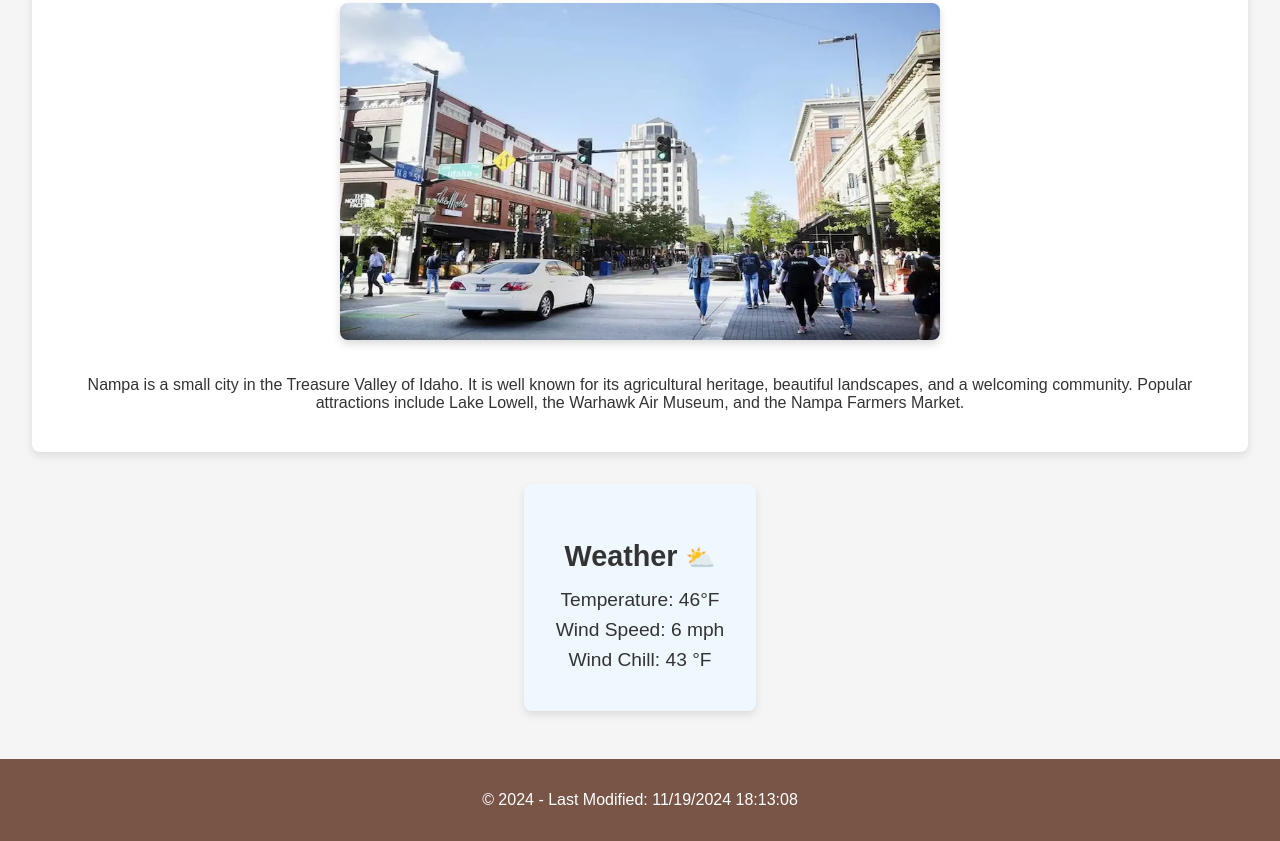
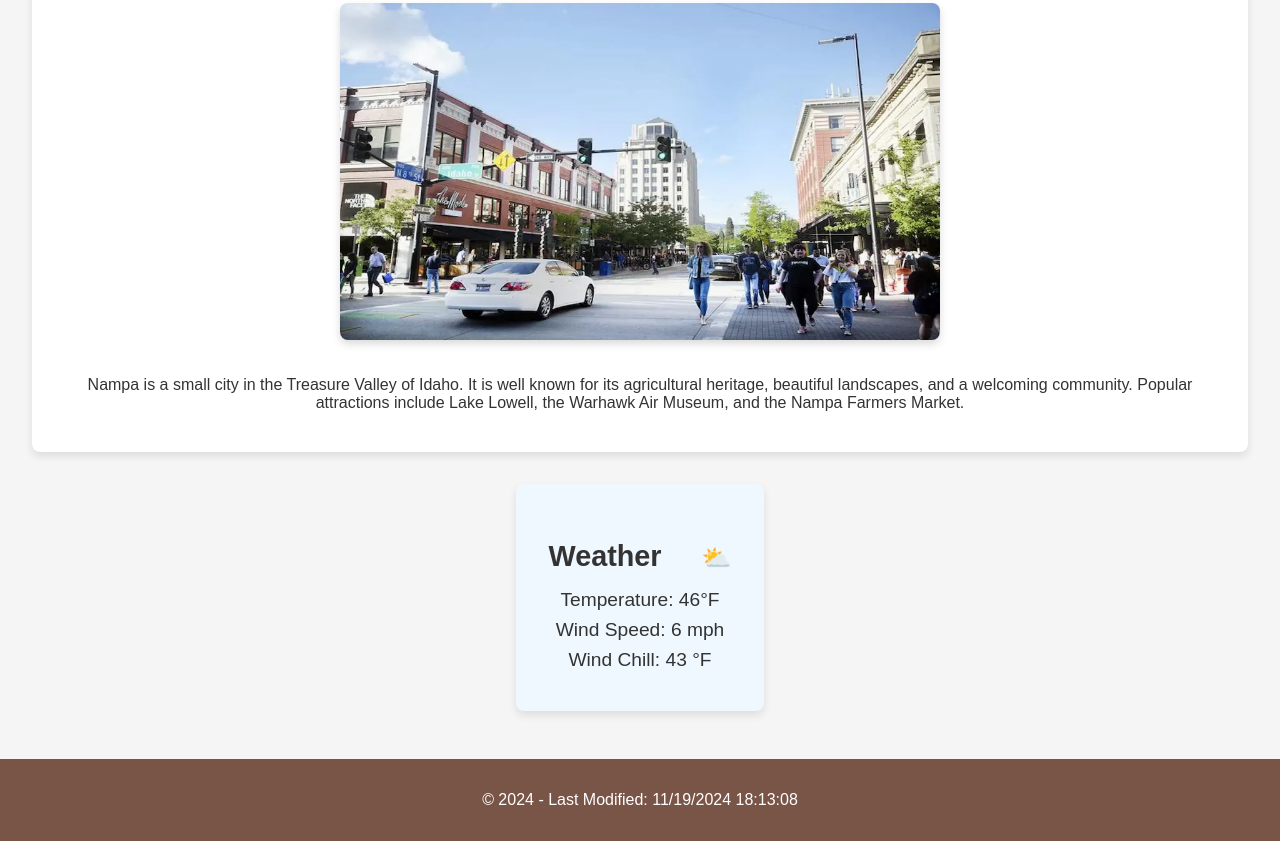
Before and after one commit to Brentcross/wdd131, a plain HTML site: page place.html in a window 1280 px wide. Shown: the part 1007-1848 px from the top of the page. Drawn offline with Linux system fonts and the light colour scheme.

Commit message:
fixed audit issues

```diff
--- a/place.html
+++ b/place.html
@@ -10,6 +10,8 @@
     <meta name="author" content="Brent M. Cross">
     <link rel="stylesheet" href="styles/place.css">
     <link rel="stylesheet" href="styles/place-large.css" media="screen and (min-width: 600px)">
+    <link rel="preconnect" href="https://fonts.googleapis.com">
+    <link rel="preconnect" href="https://fonts.gstatic.com" crossorigin>
     <link href="https://fonts.googleapis.com/css2?family=Roboto:wght@400;700&display=swap" rel="stylesheet">
     <link href="https://wireframe.cc/eKEWer" rel="wireframe">
     <script src="scripts/place.js" defer></script>
@@ -53,7 +55,7 @@
         </section>
 
         <section class="weather">
-            <h2>Weather <span class="weather-icon">⛅</span></h2>
+            <h2>Weather <svg class="weather-icon" xmlns="http://www.w3.org/2000/svg" viewBox="0 0 24 24"><path d="..." /></svg></h2>
             <p>Temperature: <span id="temp">46°F</span></p>
             <p>Wind Speed: <span id="wind-speed">6 mph</span></p>
             <p>Wind Chill: <span id="wind-chill">N/A</span></p>
--- a/styles/place.css
+++ b/styles/place.css
@@ -84,10 +84,19 @@ main {
     margin-bottom: 1rem;
 }
 
+.weather h2::after {
+    content: "⛅";
+    margin-left: 0.5rem;
+    font-size: 1.5rem;
+}
+
 .weather-icon {
-    font-size: 1.5rem;
+    width: 24px;
+    height: 24px;
+    fill: #333;
     vertical-align: middle;
 }
+
 
 .weather p {
     margin: 0.5rem 0;
```
